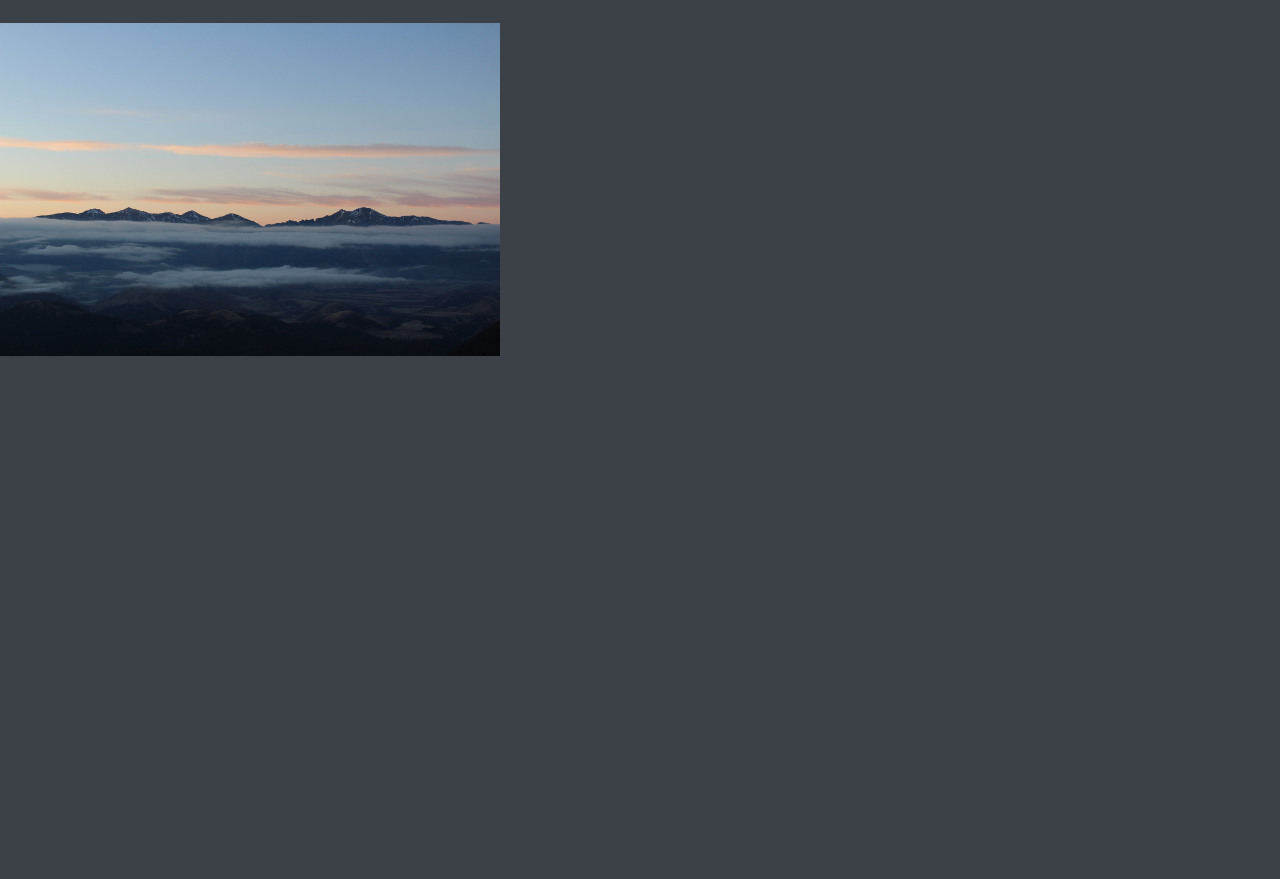
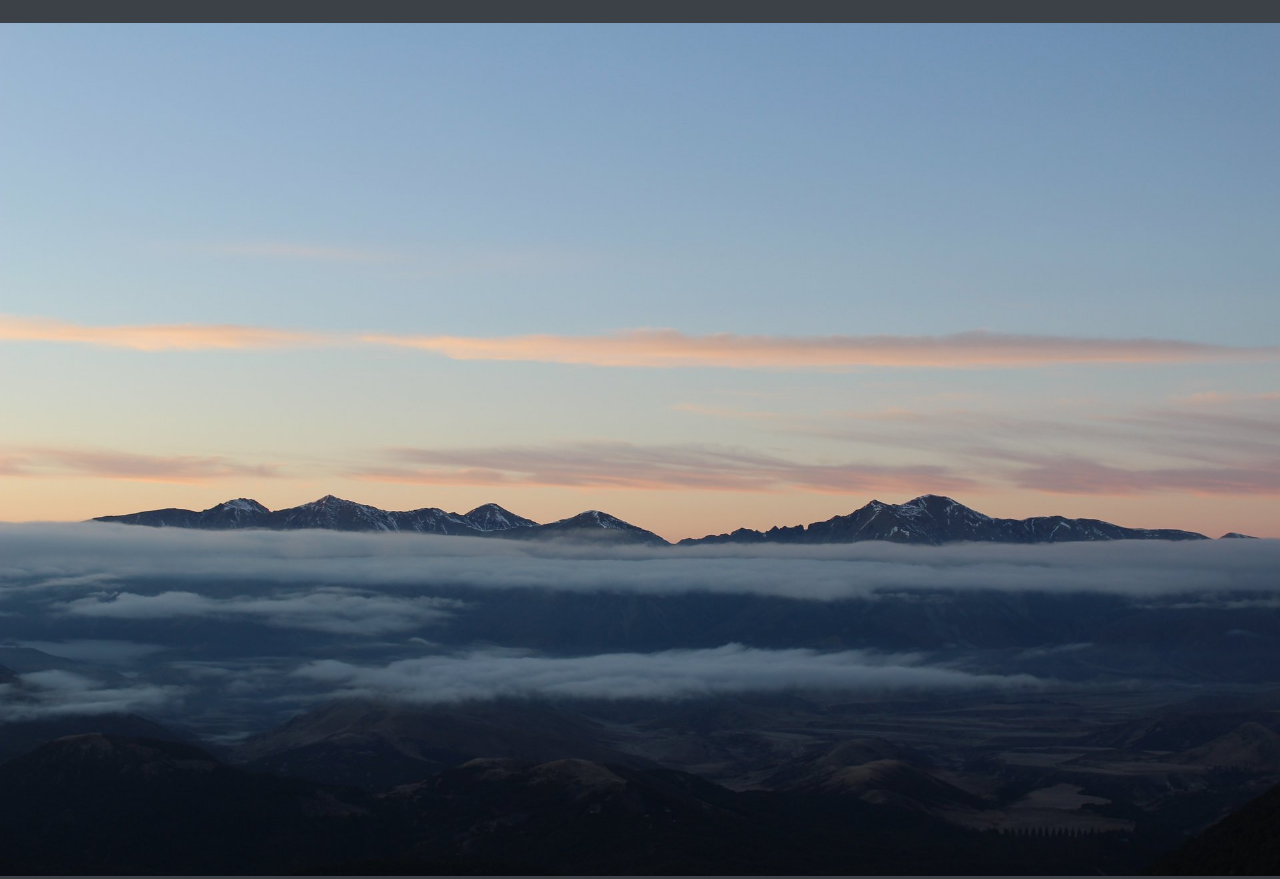
Before and after one commit to felipeacelino/felipeacelino.github.io, a plain HTML site: page speed.html in a window 1280 px wide. Shown: the part 71-950 px from the top of the page. Before the commit the page ends 800 px from the top, so only its background shows below. Drawn offline with Linux system fonts and the light colour scheme.

Commit message:
Speed test

```diff
--- a/speed.html
+++ b/speed.html
@@ -25,7 +25,7 @@
 
     <h1>Speed test</h1>
 
-    <img src="bg.jpg" alt="Foto teste" width="500px">
+    <img src="bg.jpg" alt="Foto teste" width="100%">
 
 </body>
 
```
